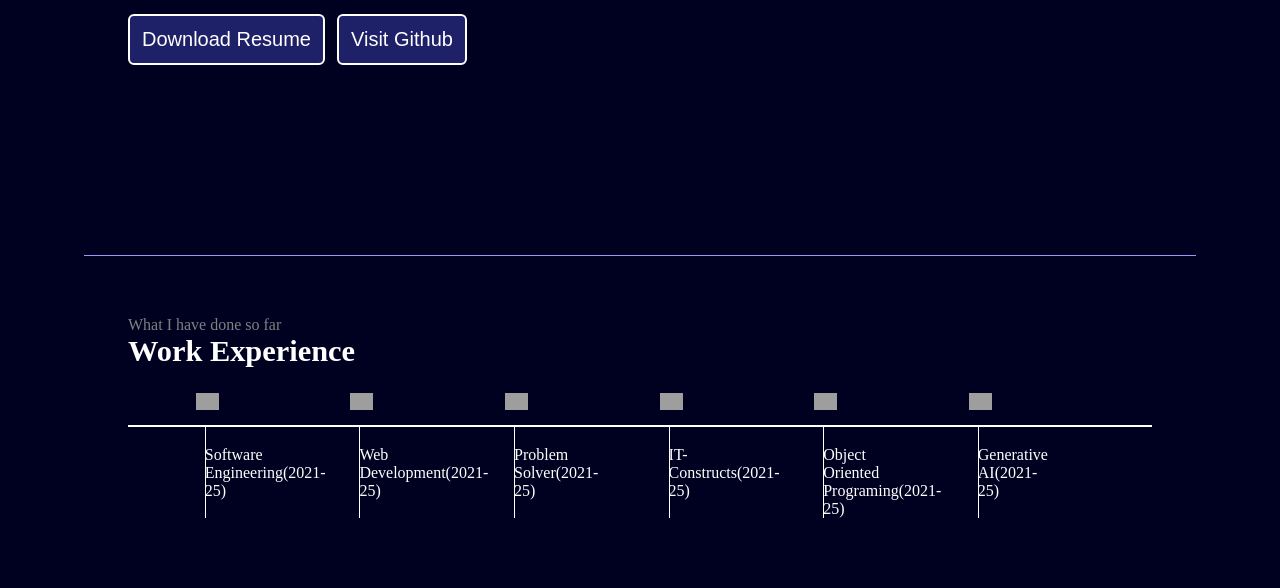
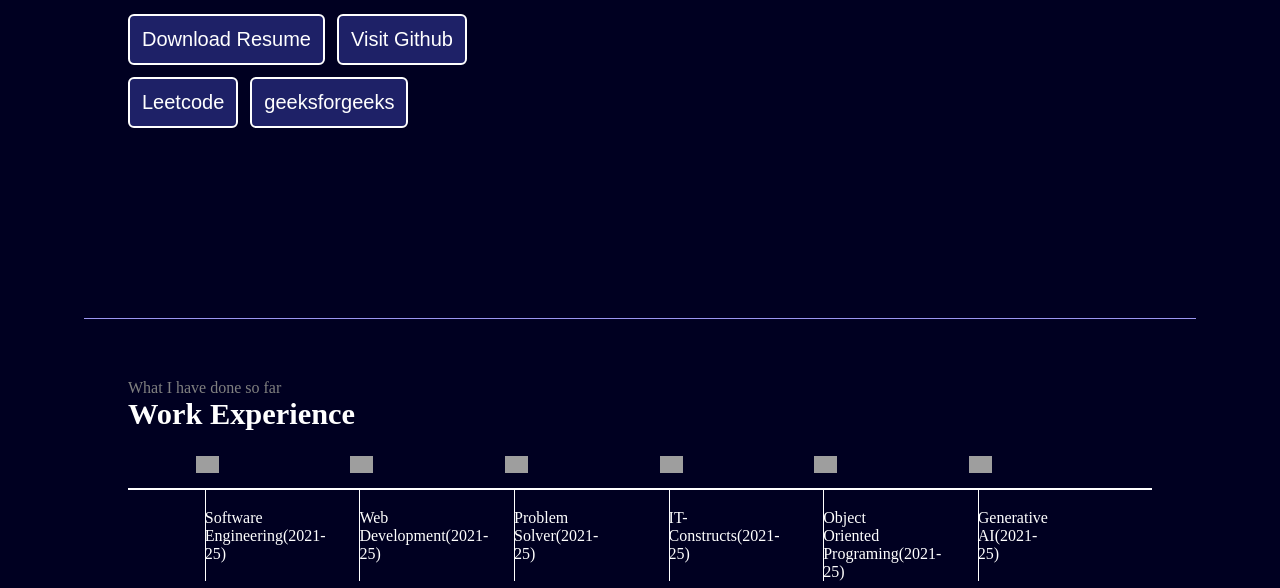
Before and after one commit to prateek-1211/portfolio, a plain HTML site: page index.html in a window 1280 px wide. Shown: the part 708-1296 px from the top of the page. Drawn offline with nearby package versions, Linux system fonts and the light colour scheme; grey boxes are pictures that could not be loaded.

Commit message:
Update index.html

```diff
--- a/index.html
+++ b/index.html
@@ -15,7 +15,7 @@
                     <li><a href="/">About</li></a>
                     <li><a href="#secondSection">Services</li></a>
                     <li><a href="https://prateek-1211.github.io/jai-balaji/">Projects</li></a>
-                    <li><a href="https://www.linkedin.com/in/sharmaprateek38/">Connect Me</li></a>
+                    <li><a href="https://www.linkedin.com/in/sharmaprateek38/">Connect Me LinkedIn</li></a>
                 </ul>
             </div>
         </nav>
@@ -31,6 +31,9 @@
                     <a href="https://drive.google.com/file/d/1rwI5kW4aMuBSK1pD_-mb7pdZh3A8udgL/view?usp=sharing">
                         <button class="btn">Download Resume</button></a>
                     <a href="https://github.com/prateek-1211"><button class="btn">Visit Github</button></a>
+                    <a href="https://leetcode.com/u/sharmaprateek1211/">
+                        <button class="btn">Leetcode</button></a>
+                    <a href="https://www.geeksforgeeks.org/user/prateek_9827/"><button class="btn">geeksforgeeks</button></a>
                 </div>
             </div>
             <div class="rightSection">
@@ -143,3 +146,5 @@
       </script>
 </body>
 </html>
+</body>
+</html>
```
